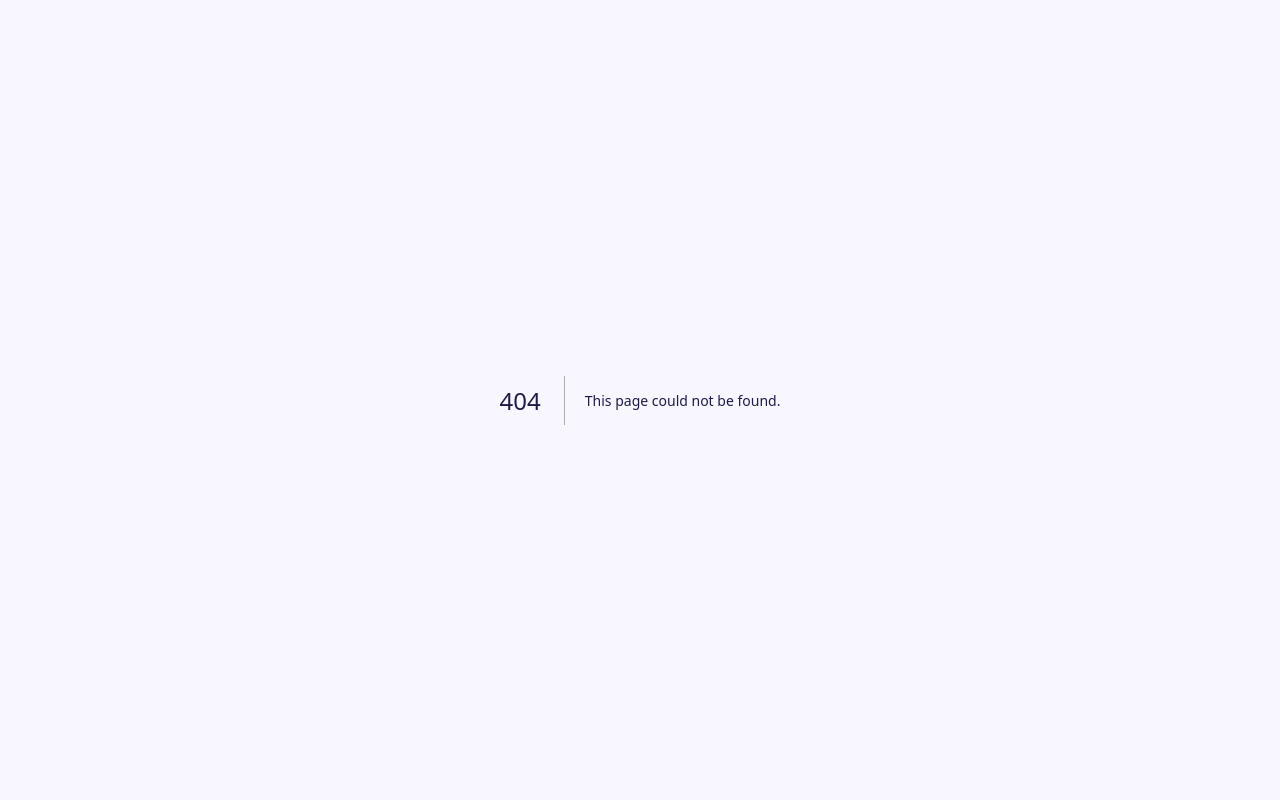
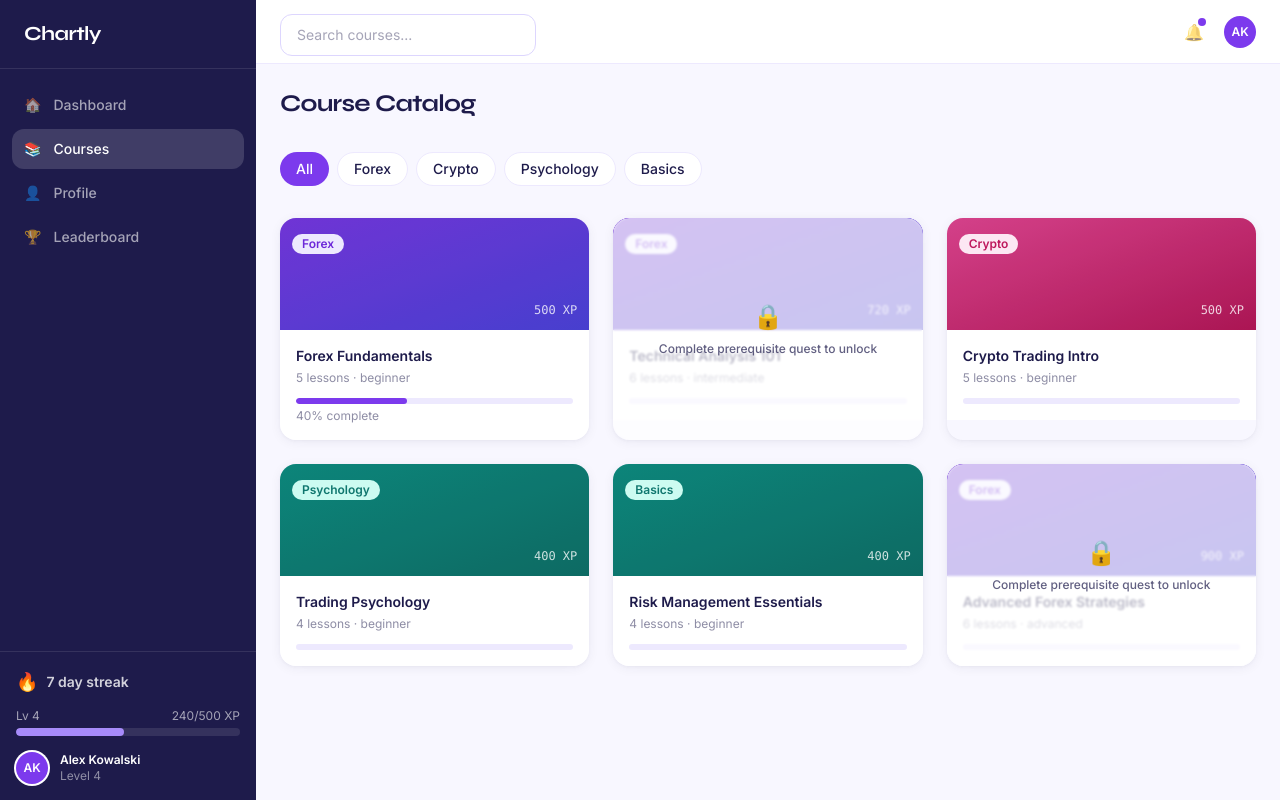
Before and after one commit to kalibabka52-jpg/chartly, a Next.js app: page /courses in a window 1280 px wide. Before the commit this address had no page. Built offline with nearby package versions, Linux system fonts and the light colour scheme.

Commit message:
feat: course catalog with category filters

```diff
--- /dev/null
+++ b/src/app/(platform)/courses/page.tsx
@@ -0,0 +1,46 @@
+// src/app/(platform)/courses/page.tsx
+'use client'
+import { useState } from 'react'
+import { CourseCard } from '@/components/cards/CourseCard'
+import { mockCourses, mockUserProgress } from '@/lib/mock-data'
+import type { Category } from '@/types'
+
+type Filter = Category | 'all'
+const FILTERS: { label: string; value: Filter }[] = [
+  { label: 'All', value: 'all' },
+  { label: 'Forex', value: 'forex' },
+  { label: 'Crypto', value: 'crypto' },
+  { label: 'Psychology', value: 'psychology' },
+  { label: 'Basics', value: 'basics' },
+]
+
+export default function CourseCatalogPage() {
+  const [filter, setFilter] = useState<Filter>('all')
+  const filtered = mockCourses.filter(c => filter === 'all' || c.category === filter)
+
+  return (
+    <div className="max-w-5xl">
+      <div className="flex items-center justify-between mb-8">
+        <h1 className="font-display text-2xl font-bold text-brand-900 tracking-tight">Course Catalog</h1>
+      </div>
+
+      {/* Filter tabs */}
+      <div className="flex gap-2 flex-wrap mb-8">
+        {FILTERS.map(f => (
+          <button key={f.value} onClick={() => setFilter(f.value)}
+            className={`px-4 py-1.5 rounded-full text-sm font-medium transition-[background,color] focus-visible:outline-none focus-visible:ring-2 focus-visible:ring-brand-600
+              ${filter === f.value ? 'bg-brand-600 text-white' : 'bg-white text-brand-900 border border-brand-100 hover:border-brand-300'}`}>
+            {f.label}
+          </button>
+        ))}
+      </div>
+
+      {/* Course grid */}
+      <div className="grid grid-cols-1 sm:grid-cols-2 lg:grid-cols-3 gap-6">
+        {filtered.map(c => (
+          <CourseCard key={c.id} course={c} progress={mockUserProgress} />
+        ))}
+      </div>
+    </div>
+  )
+}
```
